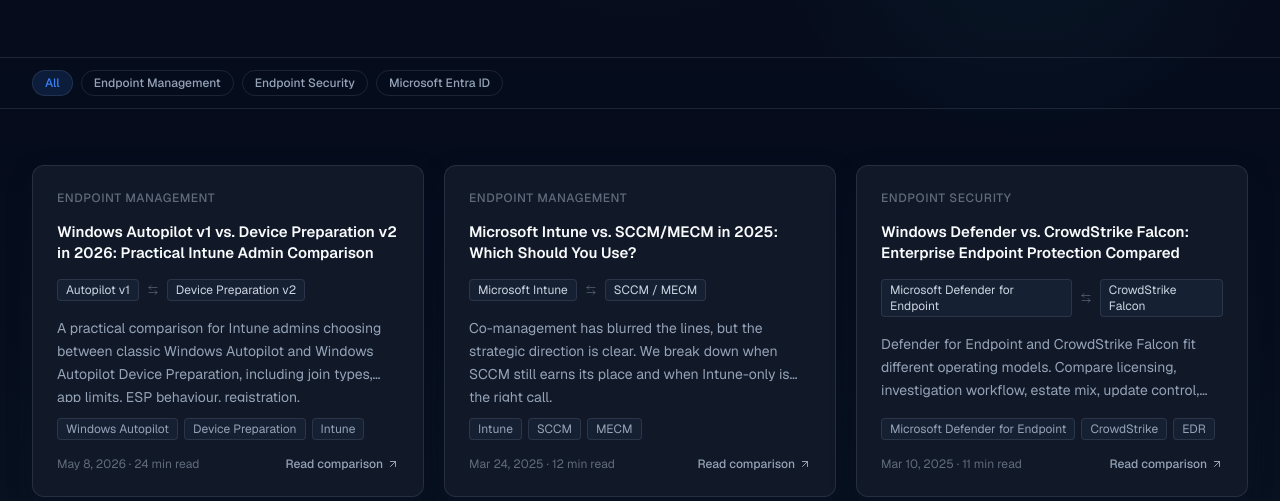
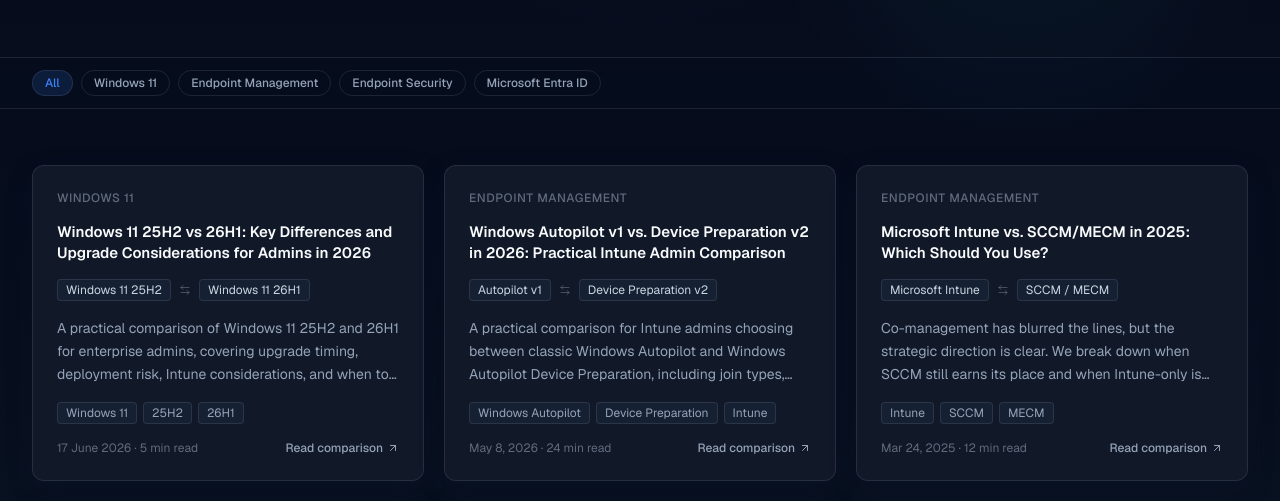
Before and after one commit to Jackoma0209/adminsignal, a Next.js app: page /comparisons in a window 1280 px wide. Shown: the part 280-781 px from the top of the page. Built offline with nearby package versions, Linux system fonts and the light colour scheme; no server answers.

Commit message:
fix: register Windows 11 25H2 vs 26H1 comparison

```diff
--- a/src/data/comparisons.ts
+++ b/src/data/comparisons.ts
@@ -17,6 +17,23 @@ export interface Comparison {
 }
 
 export const comparisons: Comparison[] = [
+  {
+    id: '5',
+    title: 'Windows 11 25H2 vs 26H1: Key Differences and Upgrade Considerations for Admins in 2026',
+    slug: 'windows-11-25h2-vs-26h1-2026',
+    category: 'Windows 11',
+    excerpt:
+      'A practical comparison of Windows 11 25H2 and 26H1 for enterprise admins, covering upgrade timing, deployment risk, Intune considerations, and when to pilot the newer branch.',
+    productA: 'Windows 11 25H2',
+    productB: 'Windows 11 26H1',
+    verdict:
+      'Keep 25H2 for existing stable fleets unless there is a clear hardware or pilot reason to test 26H1. For new 2026 device purchases, validate 26H1 in a controlled ring before broad rollout.',
+    date: '17 June 2026',
+    publishedAt: '2026-06-17',
+    readTime: '5 min read',
+    authorId: 'jack',
+    tags: ['Windows 11', '25H2', '26H1', 'Endpoint Management'],
+  },
   {
     id: '4',
     title: 'Windows Autopilot v1 vs. Device Preparation v2 in 2026: Practical Intune Admin Comparison',
```
